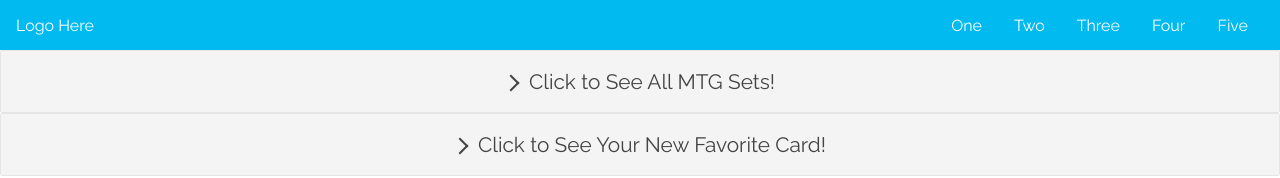
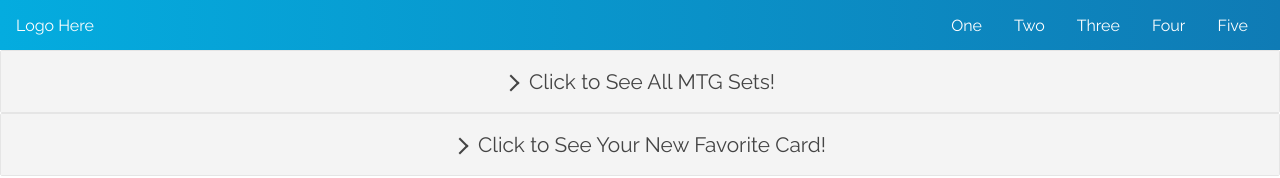
Before and after one commit to caseymacleod22/mtg-card-library, a React (Create React App) app: page / in a window 1280 px wide. Shown: the top 178 px of the page. Built offline with nearby package versions, Linux system fonts and the light colour scheme; no server answers.

Commit message:
wip:nav bar css

```diff
--- a/src/App.css
+++ b/src/App.css
@@ -23,7 +23,7 @@ html, body {
   align-items: center;
   justify-content: space-between;
   background-color: #00BAF0;
-  /* background: linear-gradient(to left, #0f7bb5, #04acdf); */
+  background: linear-gradient(to left, #0f7bb5, #04acdf);
   /* W3C, IE 10+/ Edge, Firefox 16+, Chrome 26+, Opera 12+, Safari 7+ */
   color: #FFF;
   height: 50px;
```
